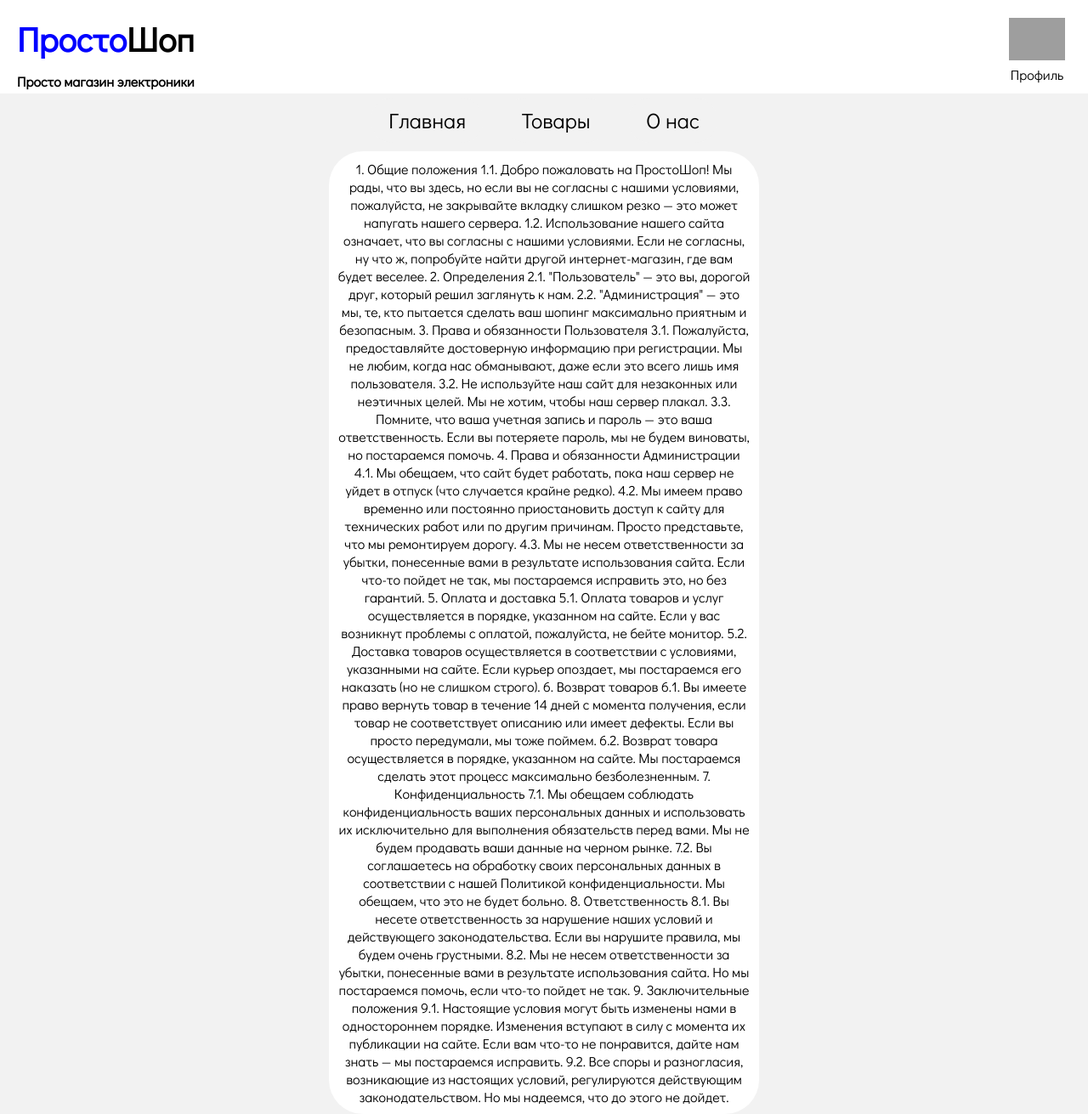
After one commit to Ghuadg/test, a Django app: page /delivery in a window 1280 px wide. The commit adds this page. Shown: the whole page at 85% size. Run offline with Django 5.2, Linux system fonts and the light colour scheme; grey boxes are pictures that could not be loaded.

Commit message:
Доделал

```diff
--- a/internetshop/shop/static/style.css
+++ b/internetshop/shop/static/style.css
@@ -723,11 +723,32 @@ span.review-date {
 
 .complete {
     border-radius: 40px;
-    padding: 10px;
+
     background-color: white;
     margin-right: auto;
     margin-left: auto;
     width: 68%;
+}
 
-    padding-left: 20px;
+.legenda1 {
+    text-align: center;
+    background-color: white;
 }
+
+
+.legenda1 h1 {
+
+    padding-bottom: 010;
+    background-color: white;
+    font-size: 16px !important;
+    height: 10px;
+    font-size: 10px;
+}
+
+.titleend {
+    margin-top: 30px;
+}
+
+.endd {
+    margin-top: 300px;
+}
--- a/internetshop/shop/templates/aboutus.html
+++ b/internetshop/shop/templates/aboutus.html
@@ -11,7 +11,7 @@
 
 <div class="navigation">
 <a class = "navlink" href="/">Главная</a>
-<a class = "navlink" href="/products">Товары</a>
+<a class = "navlink" href="/productlist">Товары</a>
 <a class = "navlink" href="/aboutus">О нас</a>
 </div>
 
--- /dev/null
+++ b/internetshop/shop/templates/delivery.html
@@ -0,0 +1,78 @@
+{% load static %}
+<title>Условия доставки и пользования сайтом</title>
+<link rel="stylesheet" href="{% static 'style.css' %}">
+
+<a class = "navlink" href="/"><h1><span style="color: 0000ff">Просто</span>Шоп</h1></a>
+
+
+<div class="header-strip"></div>
+<div class="legenda">
+    <h1>Просто магазин электроники</h1>
+</div>
+
+<div class="navigation">
+<a class = "navlink" href="/">Главная</a>
+<a class = "navlink" href="/productlist">Товары</a>
+<a class = "navlink" href="/aboutus">О нас</a>
+</div>
+
+
+
+<div class="profile">
+<a href="/profile">
+    <button1><img src = "https://i.postimg.cc/Mp5qrQG0/image.png"/><button1>
+    <button1>Профиль<button1>
+</a>
+</div>
+
+
+<div class="paymentCard">
+    1. Общие положения
+1.1. Добро пожаловать на ПростоШоп! Мы рады, что вы здесь, но если вы не согласны с нашими условиями, пожалуйста, не закрывайте вкладку слишком резко — это может напугать нашего сервера.
+
+1.2. Использование нашего сайта означает, что вы согласны с нашими условиями. Если не согласны, ну что ж, попробуйте найти другой интернет-магазин, где вам будет веселее.
+
+2. Определения
+2.1. "Пользователь" — это вы, дорогой друг, который решил заглянуть к нам.
+
+2.2. "Администрация" — это мы, те, кто пытается сделать ваш шопинг максимально приятным и безопасным.
+
+3. Права и обязанности Пользователя
+3.1. Пожалуйста, предоставляйте достоверную информацию при регистрации. Мы не любим, когда нас обманывают, даже если это всего лишь имя пользователя.
+
+3.2. Не используйте наш сайт для незаконных или неэтичных целей. Мы не хотим, чтобы наш сервер плакал.
+
+3.3. Помните, что ваша учетная запись и пароль — это ваша ответственность. Если вы потеряете пароль, мы не будем виноваты, но постараемся помочь.
+
+4. Права и обязанности Администрации
+4.1. Мы обещаем, что сайт будет работать, пока наш сервер не уйдет в отпуск (что случается крайне редко).
+
+4.2. Мы имеем право временно или постоянно приостановить доступ к сайту для технических работ или по другим причинам. Просто представьте, что мы ремонтируем дорогу.
+
+4.3. Мы не несем ответственности за убытки, понесенные вами в результате использования сайта. Если что-то пойдет не так, мы постараемся исправить это, но без гарантий.
+
+5. Оплата и доставка
+5.1. Оплата товаров и услуг осуществляется в порядке, указанном на сайте. Если у вас возникнут проблемы с оплатой, пожалуйста, не бейте монитор.
+
+5.2. Доставка товаров осуществляется в соответствии с условиями, указанными на сайте. Если курьер опоздает, мы постараемся его наказать (но не слишком строго).
+
+6. Возврат товаров
+6.1. Вы имеете право вернуть товар в течение 14 дней с момента получения, если товар не соответствует описанию или имеет дефекты. Если вы просто передумали, мы тоже поймем.
+
+6.2. Возврат товара осуществляется в порядке, указанном на сайте. Мы постараемся сделать этот процесс максимально безболезненным.
+
+7. Конфиденциальность
+7.1. Мы обещаем соблюдать конфиденциальность ваших персональных данных и использовать их исключительно для выполнения обязательств перед вами. Мы не будем продавать ваши данные на черном рынке.
+
+7.2. Вы соглашаетесь на обработку своих персональных данных в соответствии с нашей Политикой конфиденциальности. Мы обещаем, что это не будет больно.
+
+8. Ответственность
+8.1. Вы несете ответственность за нарушение наших условий и действующего законодательства. Если вы нарушите правила, мы будем очень грустными.
+
+8.2. Мы не несем ответственности за убытки, понесенные вами в результате использования сайта. Но мы постараемся помочь, если что-то пойдет не так.
+
+9. Заключительные положения
+9.1. Настоящие условия могут быть изменены нами в одностороннем порядке. Изменения вступают в силу с момента их публикации на сайте. Если вам что-то не понравится, дайте нам знать — мы постараемся исправить.
+
+9.2. Все споры и разногласия, возникающие из настоящих условий, регулируются действующим законодательством. Но мы надеемся, что до этого не дойдет.
+</div>
--- a/internetshop/shop/templates/payment.html
+++ b/internetshop/shop/templates/payment.html
@@ -65,7 +65,7 @@
     </svg></button>
     </form>
 <div class="Agreement">
-    Нажимая кнопку "Оплатил" вы подтверждаете факт оплаты и принимаете <a class="navlink" href="/">Условия доставки.<a/>
+    Нажимая кнопку "Оплатил" вы подтверждаете факт оплаты и принимаете <a class="navlink" href="/delivery   ">Условия доставки и пользования сайтом.<a/>
 </div>
 
 </div>
--- a/internetshop/shop/templates/productlist.html
+++ b/internetshop/shop/templates/productlist.html
@@ -11,7 +11,7 @@
 
 <div class="navigation">
 <a class = "navlink" href="/">Главная</a>
-<a class = "navlink" href="/products">Товары</a>
+<a class = "navlink" href="/productlist">Товары</a>
 <a class = "navlink" href="/aboutus">О нас</a>
 </div>
 
--- a/internetshop/shop/urls.py
+++ b/internetshop/shop/urls.py
@@ -10,6 +10,7 @@ urlpatterns = [
     path('productlist', views.productlist, name='productlist'),
     path('profile', views.profile, name='profile'),
     path('paymentend', views.paymentend, name='paymentend'),
-    path('autocomplete/', autocomplete, name='autocomplete')
+    path('autocomplete/', autocomplete, name='autocomplete'),
+    path('delivery', views.delivery, name='delivery')
 
 ]
--- a/internetshop/shop/views.py
+++ b/internetshop/shop/views.py
@@ -85,6 +85,9 @@ def profile(request):
 def paymentend(request):
     return render(request, "paymentend.html")
 
+def delivery(request):
+    return render(request, "delivery.html")
+
 from django.http import JsonResponse
 from .models import Product
 
```
Also changed, not shown: internetshop/shop/templates/index.html (+26 -18 lines), internetshop/shop/templates/paymentend.html (+7 -0 lines), internetshop/shop/templates/profile.html (+7 -6 lines).
